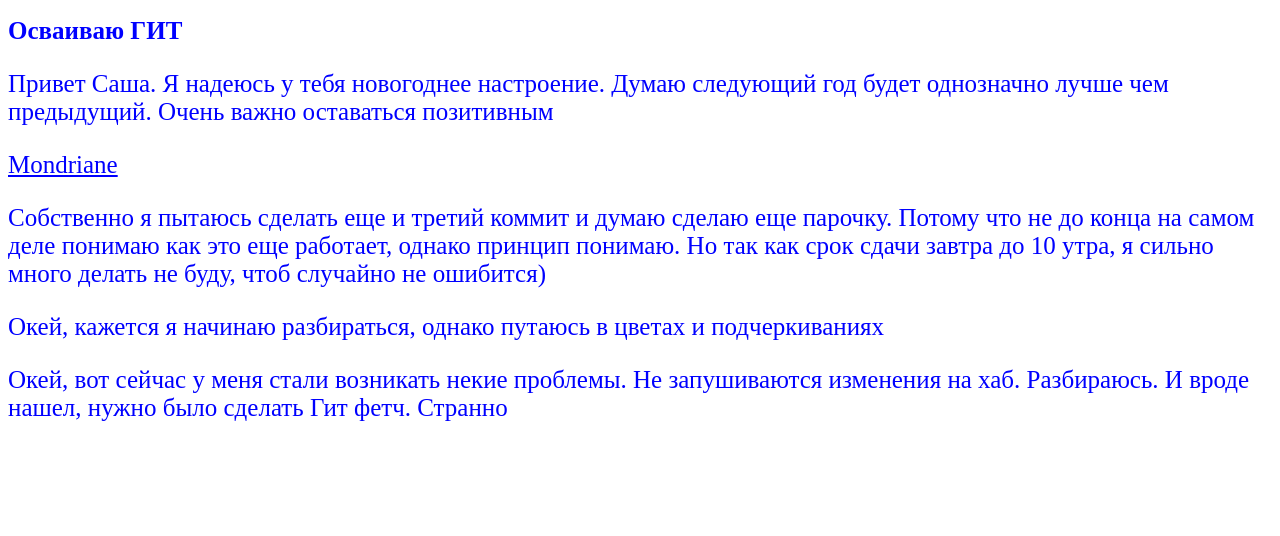
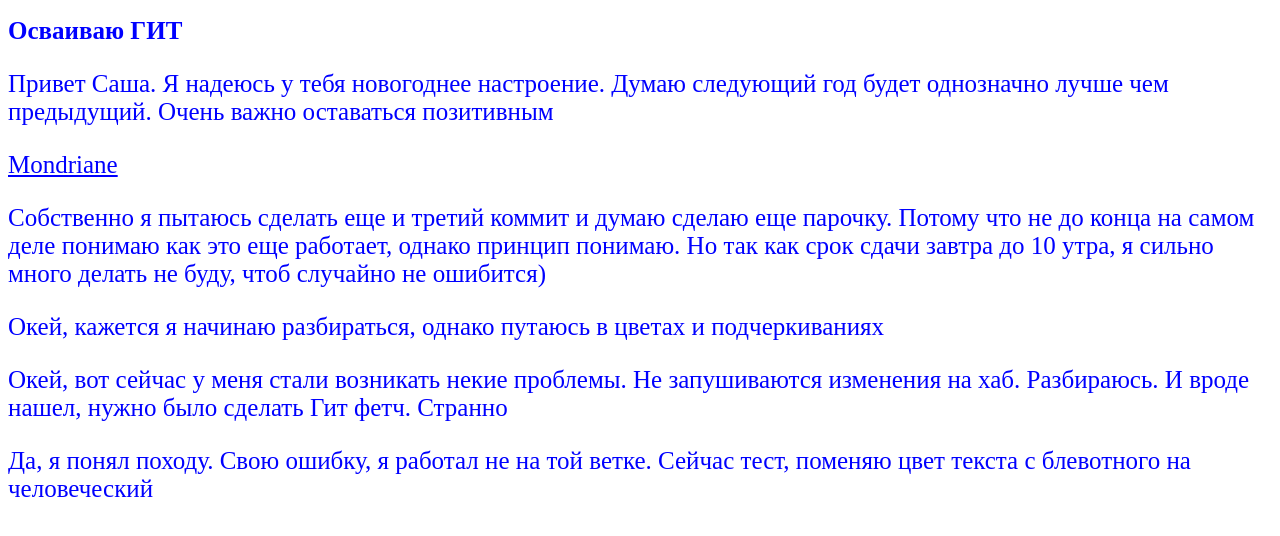
Before and after one commit to AlexTillman/DZ3, a plain HTML site: page index.html in a window 1280 px wide. Drawn offline with Linux system fonts and the light colour scheme.

Commit message:
test, vse li good'
git status

```diff
--- a/index.html
+++ b/index.html
@@ -20,5 +20,7 @@
 
         <p>Окей, вот сейчас у меня стали возникать некие проблемы. Не запушиваются изменения на хаб. Разбираюсь. И вроде нашел, нужно было сделать Гит фетч. Странно</p>
 
+        <p>Да, я понял походу. Свою ошибку, я работал не на той ветке. Сейчас тест, поменяю цвет текста с блевотного на человеческий</p>
+
 </body>
 </html>
```
